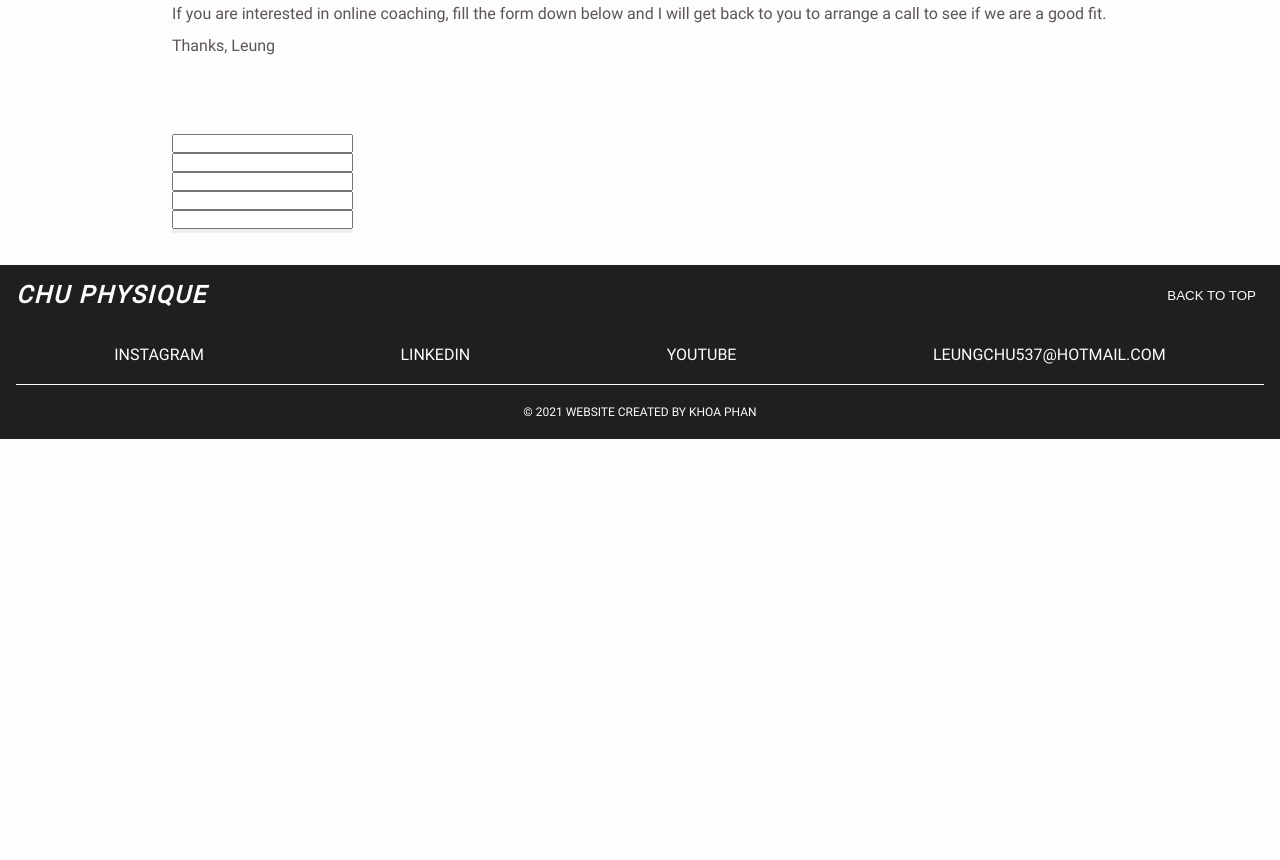
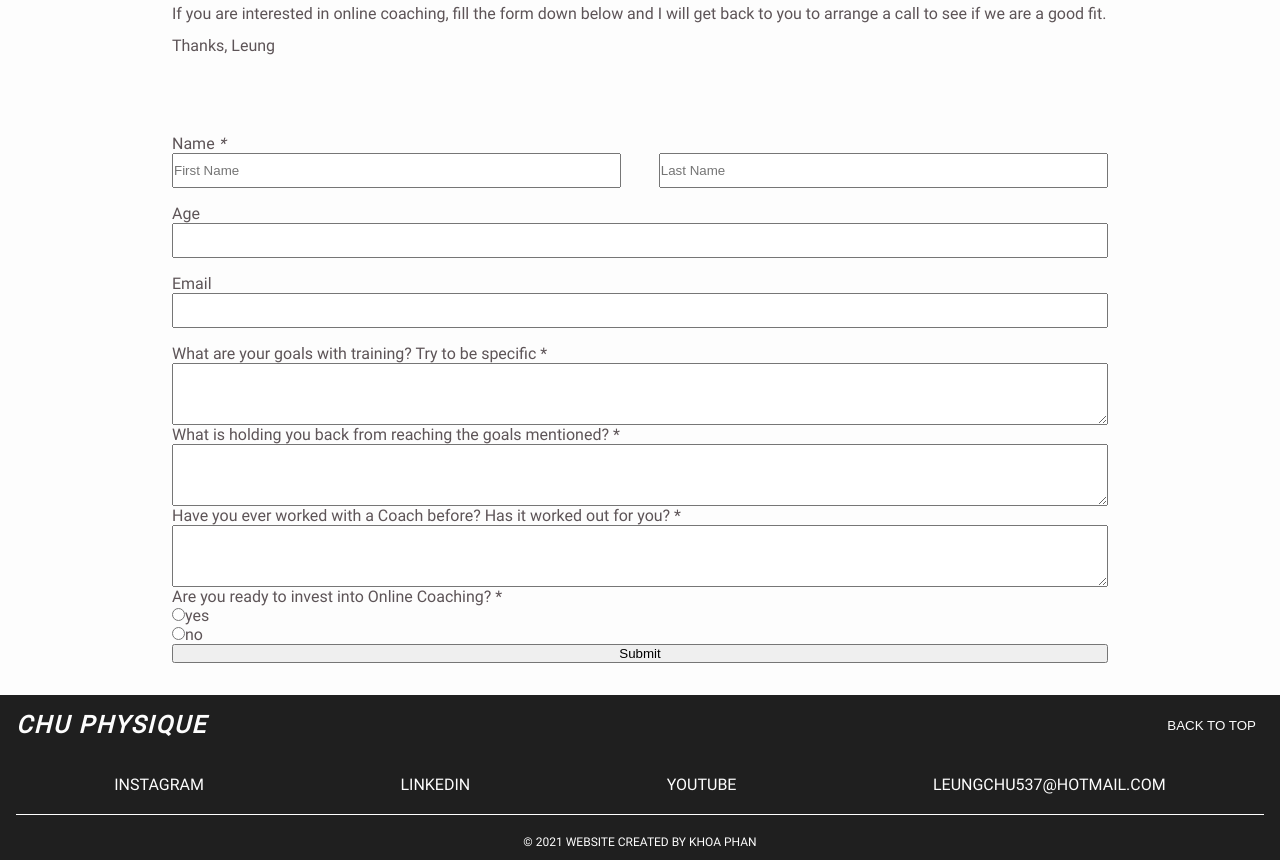
Before and after one commit to thekp/chu-physique, a Next.js app: page /online-coaching in a window 1280 px wide. Shown: the part 580-1440 px from the top of the page. Before the commit the page ends 1019 px from the top, so only its background shows below. Built offline with nearby package versions, Linux system fonts and the light colour scheme.

Commit message:
add form skeleton

```diff
--- a/src/pages/online-coaching.tsx
+++ b/src/pages/online-coaching.tsx
@@ -24,6 +24,26 @@ const StyledItem = styled.li`
 const EmailForm = styled.form`
   display: flex;
   flex-direction: column;
+  width: 100%;
+`;
+
+const NameWrapper = styled.div`
+  display: flex;
+  flex-direction: row;
+  justify-content: space-between;
+`;
+
+const InputLabel = styled.label``;
+
+const NameInput = styled.input`
+  width: 48%;
+  margin-bottom: 16px;
+  padding: 8px 0;
+`;
+
+const FormInput = styled.input`
+  margin-bottom: 16px;
+  padding: 8px 0;
 `;
 
 const OnlineCoaching = () => {
@@ -77,12 +97,47 @@ const OnlineCoaching = () => {
         </SectionWrapper>
         <SectionWrapper>
           <EmailForm>
-            <input></input>
-            <input></input>
-            <input></input>
-            <input></input>
-            <input></input>
-            <button type="submit"></button>
+            <InputLabel>
+              Name <em>*</em>
+            </InputLabel>
+            <NameWrapper>
+              <NameInput id="fname" placeholder="First Name" type="text" />
+              <NameInput id="lname" placeholder="Last Name" type="text" />
+            </NameWrapper>
+            <InputLabel>Age</InputLabel>
+            <FormInput id="age" type="number" />
+            <InputLabel>Email</InputLabel>
+            <FormInput id="email" type="email" />
+            <InputLabel>
+              What are your goals with training? Try to be specific *
+            </InputLabel>
+            <textarea id="w3review" name="w3review" rows="4" cols="50" />
+
+            <InputLabel>
+              What is holding you back from reaching the goals mentioned? *
+            </InputLabel>
+            <textarea id="w3review" name="w3review" rows="4" cols="50" />
+
+            <InputLabel>
+              Have you ever worked with a Coach before? Has it worked out for
+              you? *
+            </InputLabel>
+            <textarea id="w3review" name="w3review" rows="4" cols="50" />
+
+            <InputLabel>
+              Are you ready to invest into Online Coaching? *
+            </InputLabel>
+            <label for="male">
+              <input type="radio" id="male" name="gender" value="male" />
+              yes
+            </label>
+            <label for="female">
+              {" "}
+              <input type="radio" id="female" name="gender" value="female" />
+              no
+            </label>
+
+            <button type="submit">Submit</button>
           </EmailForm>
         </SectionWrapper>
       </MainWrapper>
```
